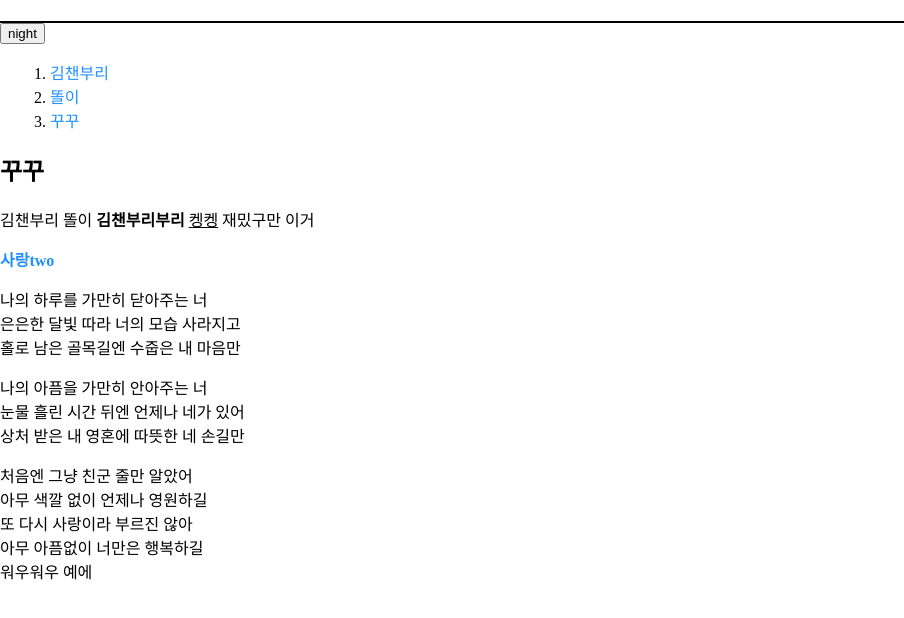
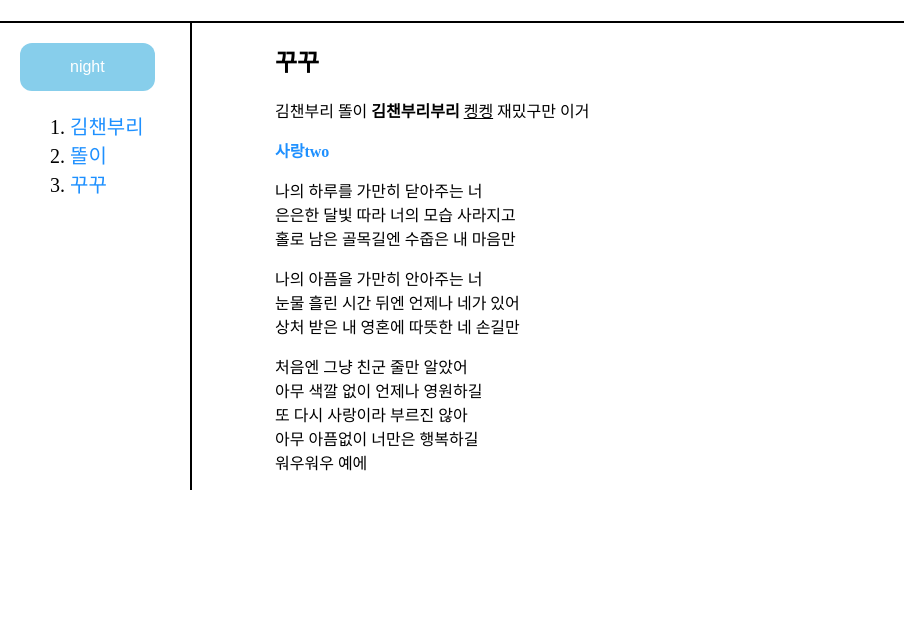
Before and after one commit to Raccoon-JK/my-first-web-site, a plain HTML site: page 3.html in a window 1280 px wide. Shown: the part 106-724 px from the top of the page, without its empty margins (0-904 px from the left). Drawn offline with nearby package versions, Linux system fonts and the light colour scheme; a script that the page names is missing.

Commit message:
ol 수정

```diff
--- a/3.html
+++ b/3.html
@@ -22,15 +22,21 @@
 </head>
 <body>
   <h1><a href="index.html">김챈부리 & 똘이</a></h1>
-  <input type="button" value="night" onclick="
+    <div id="bodyline">
+      <div id="line">
+        <div id="button">
+          <input type="button" class="button1" value="night" onclick="
           nightdayHandler(this);
           ">
+        </div>
         <div id="grid">
           <ol>
             <li><a href="1.html">김챈부리</a></li>
             <li><a href="2.html">똘이</a></li>
             <li><a href="3.html">꾸꾸</a></li>
           </ol>
+        </div>
+      </div>
       <div>
         <h2>꾸꾸</h2>
         <p>김챈부리 똘이 <strong>김챈부리부리</strong> <u>켕켕</u> 재밌구만 이거</p>
```
Also changed, not shown: 1.html (+7 -1 lines), 2.html (+7 -1 lines). Lines whose indentation alone changed are shown as unchanged.
